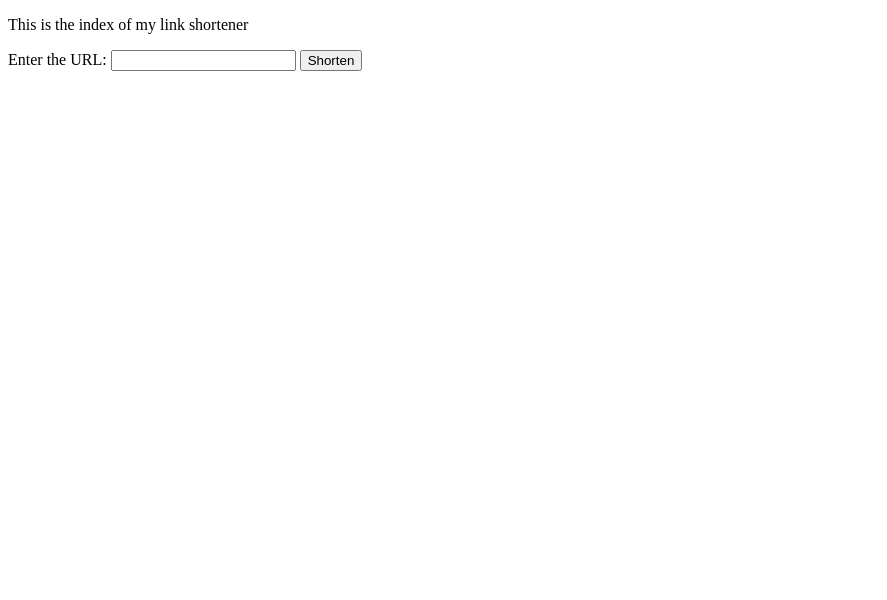
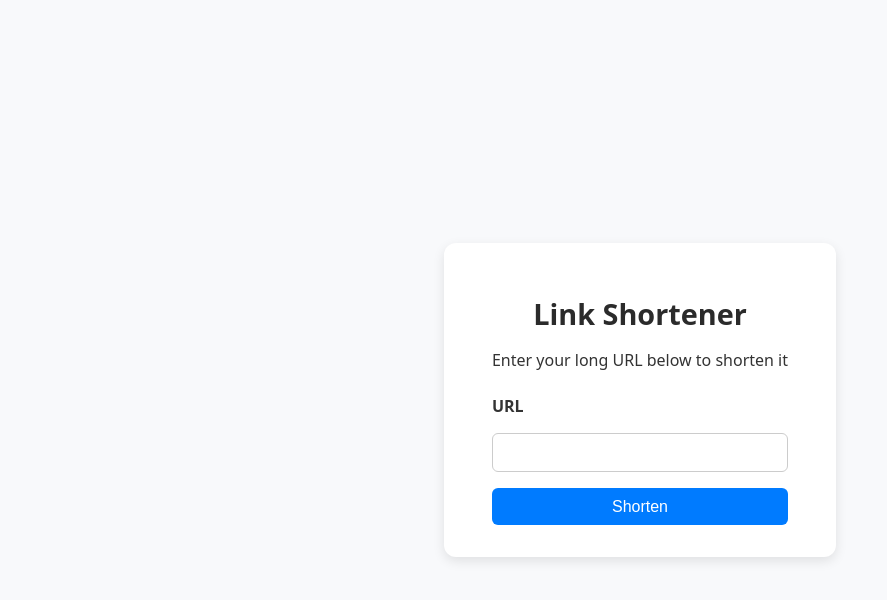
Before and after one commit to cbullard-dev/go-link-shortener, a plain HTML site: page static/index.html in a window 1280 px wide. Shown: the whole page, without its empty margins (0-887 px from the left). Drawn offline with Linux system fonts and the light colour scheme.

Commit message:
Added new static error page with templating for future update Added new style sheet to make the static pages a little more interesting Updated the HTML using the required tags for styling and to add the style sheet

```diff
--- a/static/index.html
+++ b/static/index.html
@@ -4,13 +4,18 @@
   <meta charset="UTF-8">
   <meta name="viewport" content="width=device-width, initial-scale=1.0">
   <title>Link Shortener</title>
+  <link rel="stylesheet" href="/static/style.css">
 </head>
 <body>
-  <p>This is the index of my link shortener</p>
-  <form name="URL Input" class="url-input-form" action="/add" method="post" enctype="multipart/form-data">
-    <label for="url">Enter the URL:</label>
-    <input type="url" name="url" id="url-input" required/>
-    <input type="submit" value="Shorten"/>
-  </form>
+  <div class="container">
+    <h1>Link Shortener</h1>
+    <p>Enter your long URL below to shorten it</p>
+
+    <form class="url-input-form" action="/add" method="post" enctype="multipart/form-data">
+      <label for="url-input">URL</label>
+      <input type="url" name="url" id="url-input" required>
+      <input type="submit" value="Shorten">
+    </form>
+  </div>
 </body>
 </html>
--- /dev/null
+++ b/static/style.css
@@ -0,0 +1,77 @@
+/* General page layout */
+body {
+  font-family: system-ui, sans-serif;
+  background: #f8f9fb;
+  color: #333;
+  display: flex;
+  flex-direction: column;
+  align-items: center;
+  justify-content: center;
+  min-height: 100vh;
+  margin: 0;
+}
+
+/* Shared card style for main content */
+.container {
+  background: white;
+  border-radius: 12px;
+  box-shadow: 0 4px 12px rgba(0, 0, 0, 0.1);
+  padding: 2rem 3rem;
+  max-width: 420px;
+  text-align: center;
+}
+
+/* Titles and text */
+h1 {
+  font-size: 1.8rem;
+  margin-bottom: 1rem;
+  color: #2b2b2b;
+}
+
+p {
+  margin: 0.5rem 0 1.5rem;
+}
+
+/* Form styles */
+form {
+  display: flex;
+  flex-direction: column;
+  gap: 1rem;
+}
+
+label {
+  font-weight: 600;
+  text-align: left;
+}
+
+input[type="url"] {
+  padding: 0.6rem;
+  border: 1px solid #ccc;
+  border-radius: 6px;
+  font-size: 1rem;
+}
+
+input[type="submit"],
+.button {
+  background-color: #007bff;
+  color: white;
+  border: none;
+  border-radius: 6px;
+  padding: 0.6rem 1rem;
+  font-size: 1rem;
+  cursor: pointer;
+  text-decoration: none;
+  transition: background-color 0.2s ease;
+}
+
+input[type="submit"]:hover,
+.button:hover {
+  background-color: #0056b3;
+}
+
+/* Error message */
+.error {
+  color: #b00020;
+  font-weight: 600;
+  margin-bottom: 1rem;
+}
```
Also changed, not shown: static/error.html (added, +16 -0 lines).
